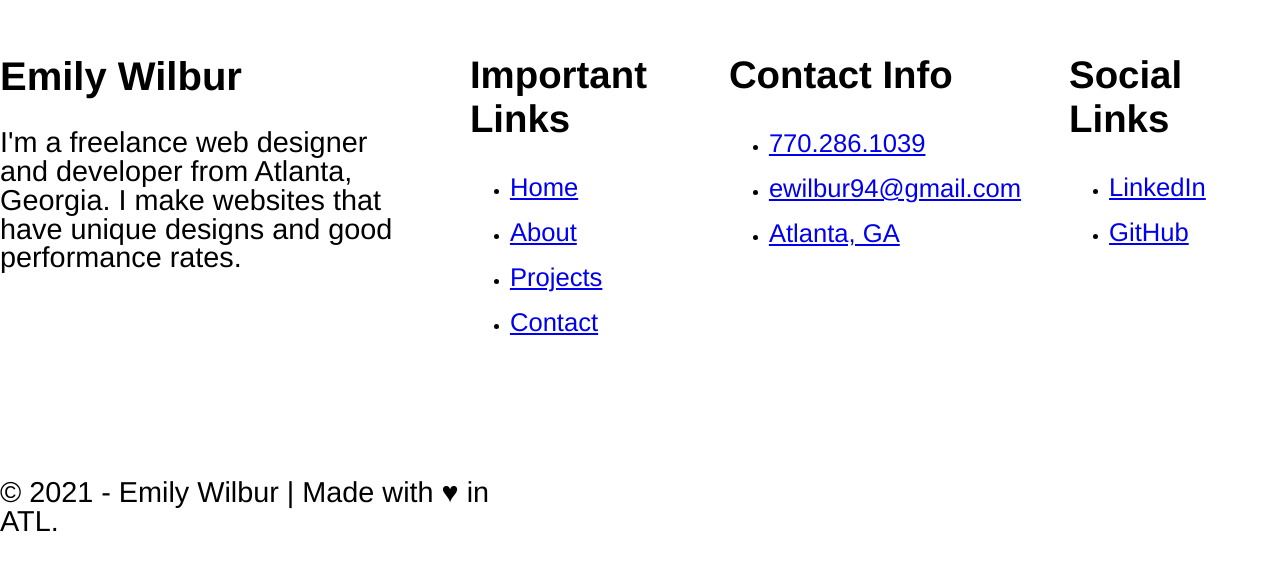
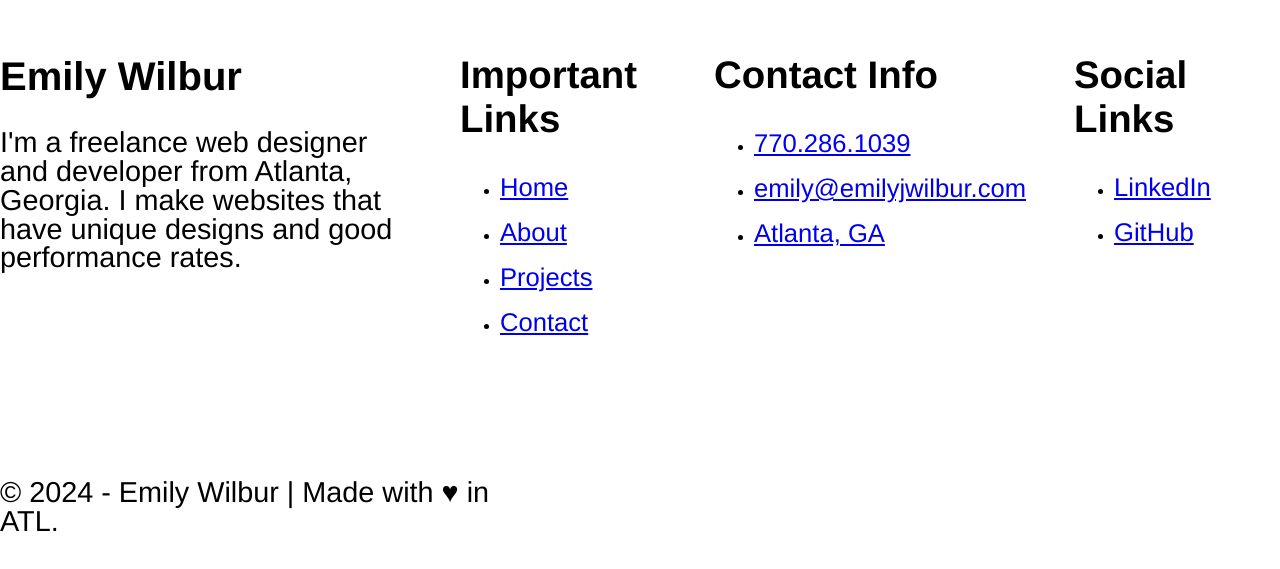
Before and after one commit to emilyjwilbur/react_portfolio, a React (Create React App) app: page / in a window 1280 px wide. Shown: the part 6181-6750 px from the top of the page. Built offline with nearby package versions, Linux system fonts and the light colour scheme; the HTML template or start-up script is replaced by a standard one.

Commit message:
Update Footer.js

```diff
--- a/src/components/Footer.js
+++ b/src/components/Footer.js
@@ -101,8 +101,8 @@ export default function Footer() {
                                         path:'tel:7702861039',
                                     },
                                     {
-                                        title:"ewilbur94@gmail.com",
-                                        path:'mailto:ewilbur94@gmail.com',
+                                        title:"emily@emilyjwilbur.com",
+                                        path:'mailto:emily@emilyjwilbur.com',
                                     },
                                     {
                                         title:"Atlanta, GA",
@@ -133,7 +133,7 @@ export default function Footer() {
            <div className="copyright">
                <div className="container">
                    <PText>
-                     © 2021 - Emily Wilbur | Made with ♥ in ATL. </PText>
+                     © 2024 - Emily Wilbur | Made with ♥ in ATL. </PText>
 
                </div>
 
```
